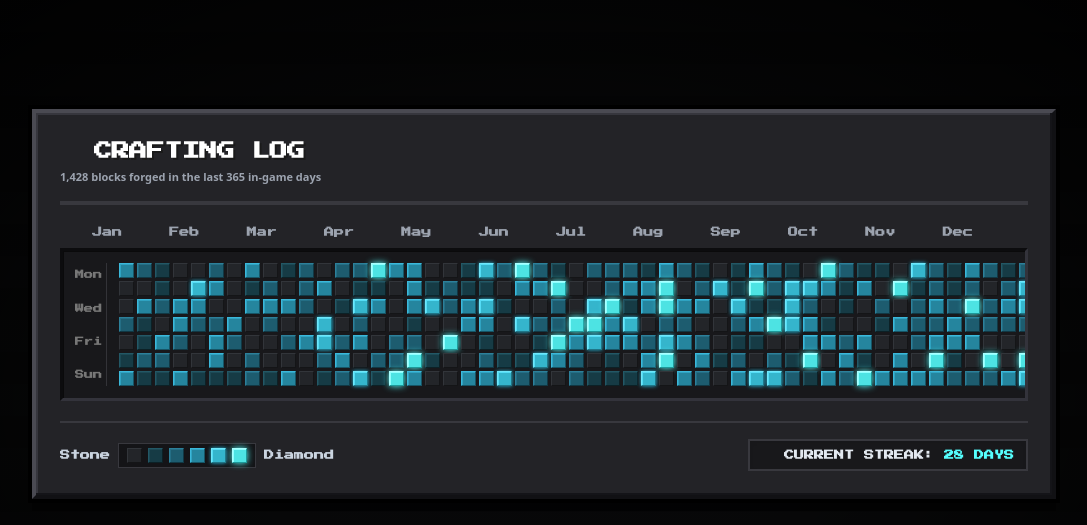
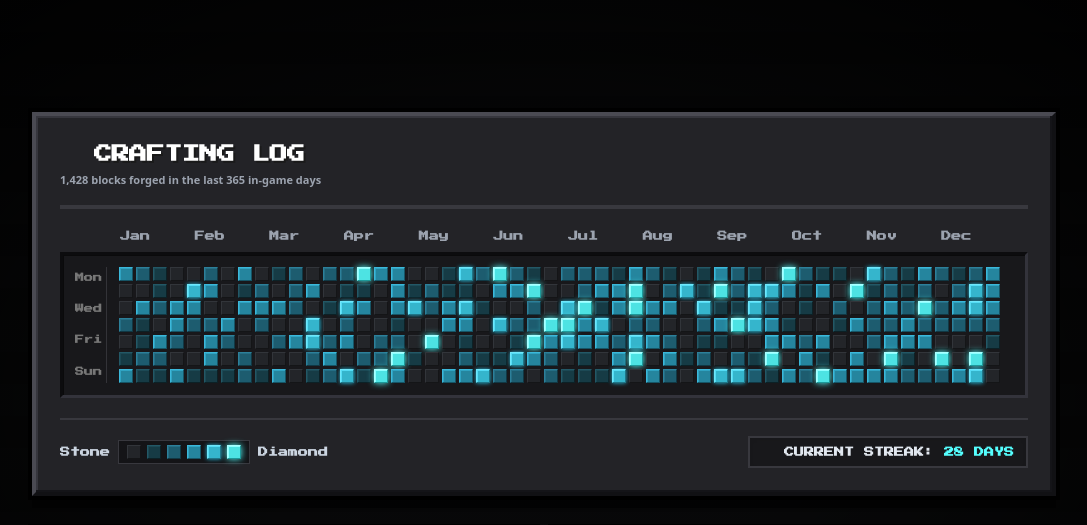
Before and after one commit to mertcetn/mertcetn, a website: page assets/source/index.html in a window 1280 px wide. Shown: the top 525 px of the page, without its empty margins (96-1183 px from the left). Drawn offline with nearby package versions, Linux system fonts and the light colour scheme.

Commit message:
fix(grid): adjust tile size and padding to fit all 52 weeks without overflow

```diff
--- a/assets/source/index.html
+++ b/assets/source/index.html
@@ -77,7 +77,7 @@
 
             <!-- Month Labels -->
             <div
-                class="hidden md:grid grid-flow-col auto-cols-fr pl-8 pr-2 text-[10px] font-bold text-[#9ca3af] mb-2 text-left">
+                class="hidden md:grid grid-flow-col auto-cols-fr pl-[60px] pr-3 text-[10px] font-bold text-[#9ca3af] mb-2 text-left">
                 <span>Jan</span><span>Feb</span><span>Mar</span><span>Apr</span><span>May</span><span>Jun</span>
                 <span>Jul</span><span>Aug</span><span>Sep</span><span>Oct</span><span>Nov</span><span>Dec</span>
             </div>
@@ -87,10 +87,10 @@
                 <!-- Weekday Labels -->
                 <div
                     class="flex flex-col justify-between text-[9px] font-bold text-[#777777] py-1 select-none pr-1 border-r border-[#333338]">
-                    <span class="h-[15px] leading-[15px]">Mon</span>
-                    <span class="h-[15px] leading-[15px]">Wed</span>
-                    <span class="h-[15px] leading-[15px]">Fri</span>
-                    <span class="h-[15px] leading-[15px]">Sun</span>
+                    <span class="h-[14px] leading-[14px]">Mon</span>
+                    <span class="h-[14px] leading-[14px]">Wed</span>
+                    <span class="h-[14px] leading-[14px]">Fri</span>
+                    <span class="h-[14px] leading-[14px]">Sun</span>
                 </div>
 
                 <!-- 52 x 7 Pixel Grid (Static) -->
--- a/assets/source/styles.css
+++ b/assets/source/styles.css
@@ -88,8 +88,8 @@ body {
 }
 
 .pixel-tile {
-    width: 15px;
-    height: 15px;
+    width: 14px;
+    height: 14px;
     position: relative;
     cursor: pointer;
     image-rendering: pixelated;
```
